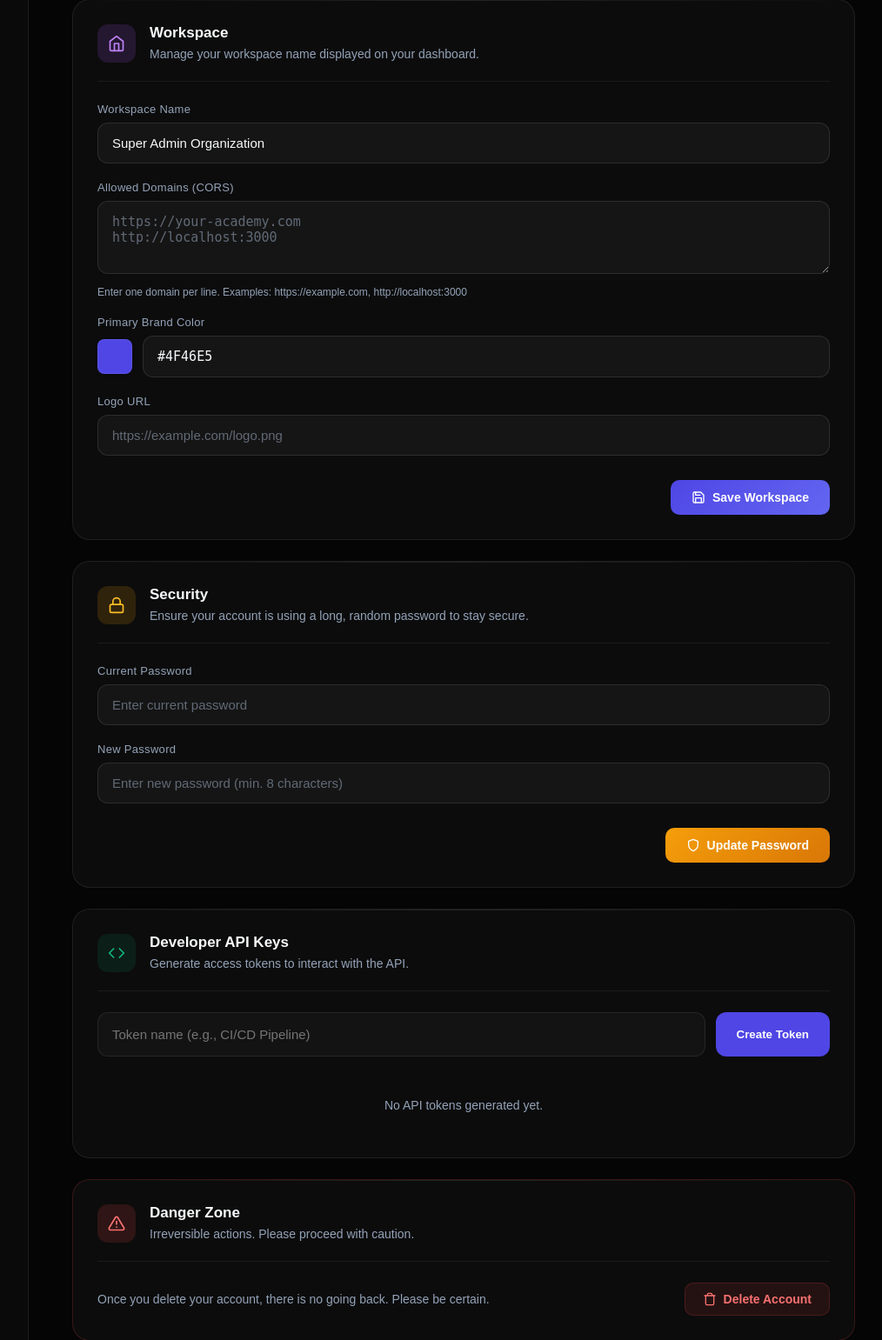
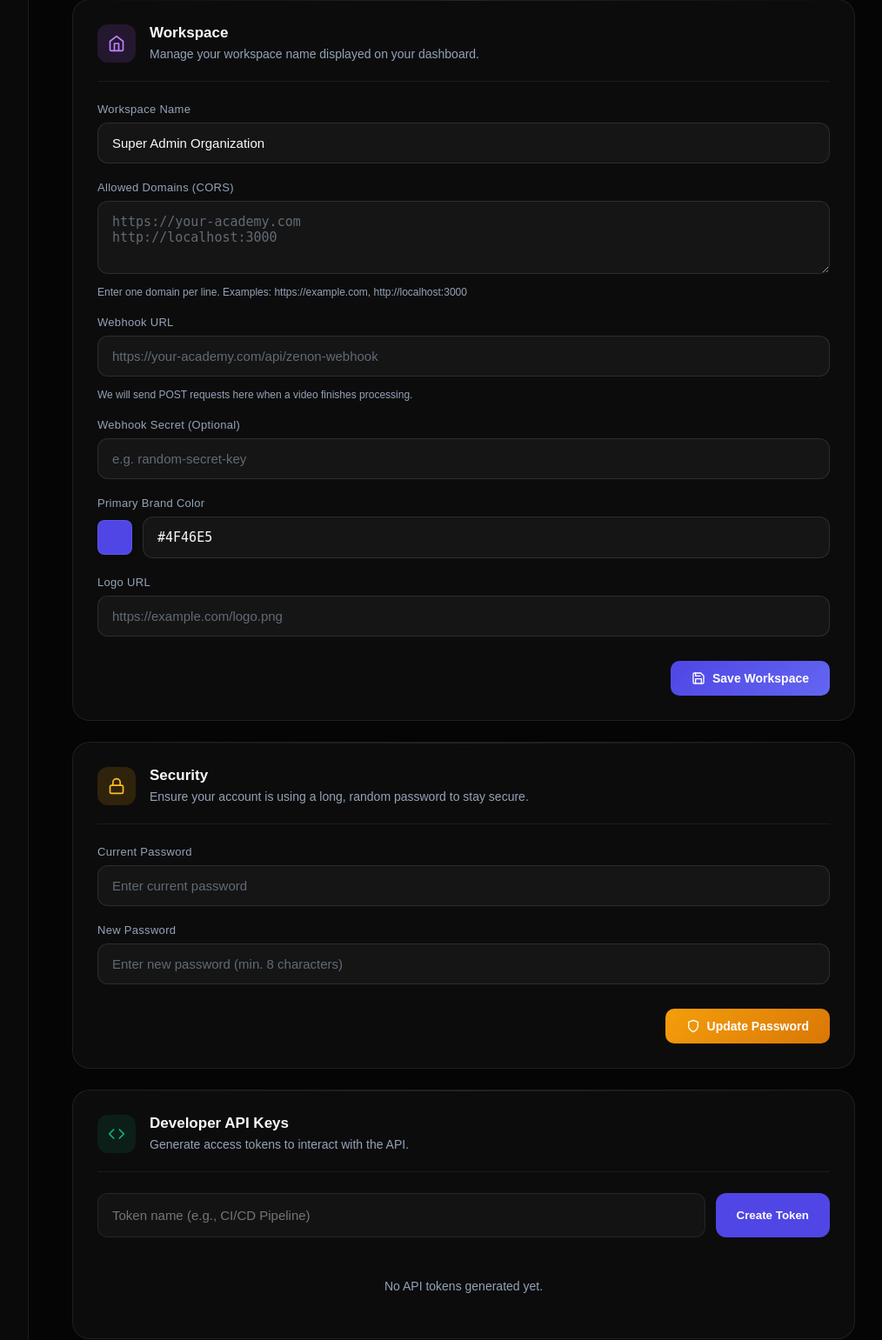
Before and after one commit to mahmoud-medhat0/zenon-player, a Laravel app: page /settings in a window 1280 px wide. Shown: the part 647-2188 px from the top of the page at 87% size, without its empty margins (247-1261 px from the left). Run offline with Laravel 12, Linux system fonts and the light colour scheme; a user stored in the database is signed in; data comes from the database, SQL or seed files in the repository; data that the repository does not hold is empty; style sheets or scripts are compiled from the project's sources; parts of the project's set-up code (start-up, migrations or seed data) failed here and were passed over; some libraries are stand-ins or nearby versions.

Commit message:
feat: implement settings management, video API controllers, and webhook support for Bunny and Cloudflare integrations

```diff
--- a/laravel-api/app/Http/Controllers/CloudflareWebhookController.php
+++ b/laravel-api/app/Http/Controllers/CloudflareWebhookController.php
@@ -5,6 +5,7 @@ namespace App\Http\Controllers;
 use App\Models\Video;
 use Illuminate\Http\Request;
 use Illuminate\Support\Facades\Log;
+use App\Jobs\SendTenantWebhook;
 
 class CloudflareWebhookController extends Controller
 {
@@ -68,6 +69,7 @@ class CloudflareWebhookController extends Controller
 
             $video->update($updateData);
             Log::info('Video marked as ready from Cloudflare: ' . $video->id);
+            SendTenantWebhook::dispatch($video, 'video.ready');
         }
 
         return response()->json(['message' => 'Webhook processed']);
--- a/laravel-api/app/Http/Controllers/VideoController.php
+++ b/laravel-api/app/Http/Controllers/VideoController.php
@@ -101,6 +101,10 @@ class VideoController extends Controller
             abort(403, 'This video is private.');
         }
 
+        $thumbnailUrl = null;
+        $streamUrl = null;
+
+        if ($video->status === 'ready') {
             $thumbnailUrl = url("/api/videos/{$video->id}/thumbnail");
             $streamUrl = url("/api/videos/{$video->id}/stream/playlist.m3u8");
 
@@ -112,6 +116,7 @@ class VideoController extends Controller
                 $bunnyDomain = config('video.bunny.pull_zone');
                 $thumbnailUrl = "https://{$bunnyDomain}/{$video->bunny_video_id}/thumbnail.jpg";
                 $streamUrl = $this->getBunnyStreamUrl($video->bunny_video_id, $bunnyDomain);
+            }
         }
 
         return response()->json([
--- a/laravel-api/app/Models/Tenant.php
+++ b/laravel-api/app/Models/Tenant.php
@@ -18,6 +18,8 @@ class Tenant extends Model
         'primary_color',
         'logo_url',
         'allowed_domains',
+        'webhook_url',
+        'webhook_secret',
     ];
 
     protected function casts(): array
--- a/laravel-api/resources/js/pages/Dashboard.tsx
+++ b/laravel-api/resources/js/pages/Dashboard.tsx
@@ -66,6 +66,8 @@ export default function Dashboard({ initialTab }: { initialTab?: DashboardTab }
   const [settingsEmail, setSettingsEmail] = useState('');
   const [settingsTenant, setSettingsTenant] = useState('');
   const [settingsAllowedDomains, setSettingsAllowedDomains] = useState('');
+  const [settingsWebhookUrl, setSettingsWebhookUrl] = useState('');
+  const [settingsWebhookSecret, setSettingsWebhookSecret] = useState('');
   const [settingsCurrentPassword, setSettingsCurrentPassword] = useState('');
   const [settingsNewPassword, setSettingsNewPassword] = useState('');
   const [settingsPrimaryColor, setSettingsPrimaryColor] = useState('#4f46e5');
@@ -138,6 +140,8 @@ export default function Dashboard({ initialTab }: { initialTab?: DashboardTab }
       setSettingsName(user.name || '');
       setSettingsEmail(user.email || '');
       setSettingsTenant(user.tenant?.name || '');
+      setSettingsWebhookUrl((user.tenant as any)?.webhook_url || '');
+      setSettingsWebhookSecret((user.tenant as any)?.webhook_secret || '');
       setSettingsPrimaryColor((user.tenant as any)?.primary_color || '#4f46e5');
       setSettingsLogoUrl((user.tenant as any)?.logo_url || '');
       const domains = (user.tenant as any)?.allowed_domains || [];
@@ -398,6 +402,15 @@ export default function Dashboard({ initialTab }: { initialTab?: DashboardTab }
       name: settingsTenant,
       allowed_domains: settingsAllowedDomains.split('\n').map(d => d.trim()).filter(d => d !== '')
     };
+
+    if (settingsWebhookUrl) {
+      payload.webhook_url = settingsWebhookUrl;
+    }
+
+    if (settingsWebhookSecret) {
+      payload.webhook_secret = settingsWebhookSecret;
+    }
+
     if (hasFeature('custom_branding')) {
       payload.primary_color = settingsPrimaryColor;
       payload.logo_url = settingsLogoUrl;
@@ -890,6 +903,29 @@ export default function Dashboard({ initialTab }: { initialTab?: DashboardTab }
                         style={{ resize: 'vertical', fontFamily: 'monospace' }}
                       />
                       <p style={{ fontSize: '12px', color: 'var(--text-muted)', marginTop: '6px' }}>Enter one domain per line. Examples: https://example.com, http://localhost:3000</p>
+                    </div>
+                    <div className="settings-field">
+                      <label htmlFor="settings-webhook-url" className="settings-label">Webhook URL</label>
+                      <input
+                        id="settings-webhook-url"
+                        type="url"
+                        className="settings-input"
+                        placeholder="https://your-academy.com/api/zenon-webhook"
+                        value={settingsWebhookUrl}
+                        onChange={e => setSettingsWebhookUrl(e.target.value)}
+                      />
+                      <p style={{ fontSize: '12px', color: 'var(--text-muted)', marginTop: '6px' }}>We will send POST requests here when a video finishes processing.</p>
+                    </div>
+                    <div className="settings-field">
+                      <label htmlFor="settings-webhook-secret" className="settings-label">Webhook Secret (Optional)</label>
+                      <input
+                        id="settings-webhook-secret"
+                        type="text"
+                        className="settings-input"
+                        placeholder="e.g. random-secret-key"
+                        value={settingsWebhookSecret}
+                        onChange={e => setSettingsWebhookSecret(e.target.value)}
+                      />
                     </div>
                     {hasFeature('custom_branding') && (
                       <>
```
Also changed, not shown: laravel-api/app/Http/Controllers/BunnyWebhookController.php (+28 -3 lines), laravel-api/app/Http/Controllers/SettingsController.php (+10 -0 lines), laravel-api/app/Jobs/SendTenantWebhook.php (added, +67 -0 lines), laravel-api/database/migrations/2026_06_08_180221_add_webhook_fields_to_tenants_table.php (added). Lines whose indentation alone changed are shown as unchanged.
